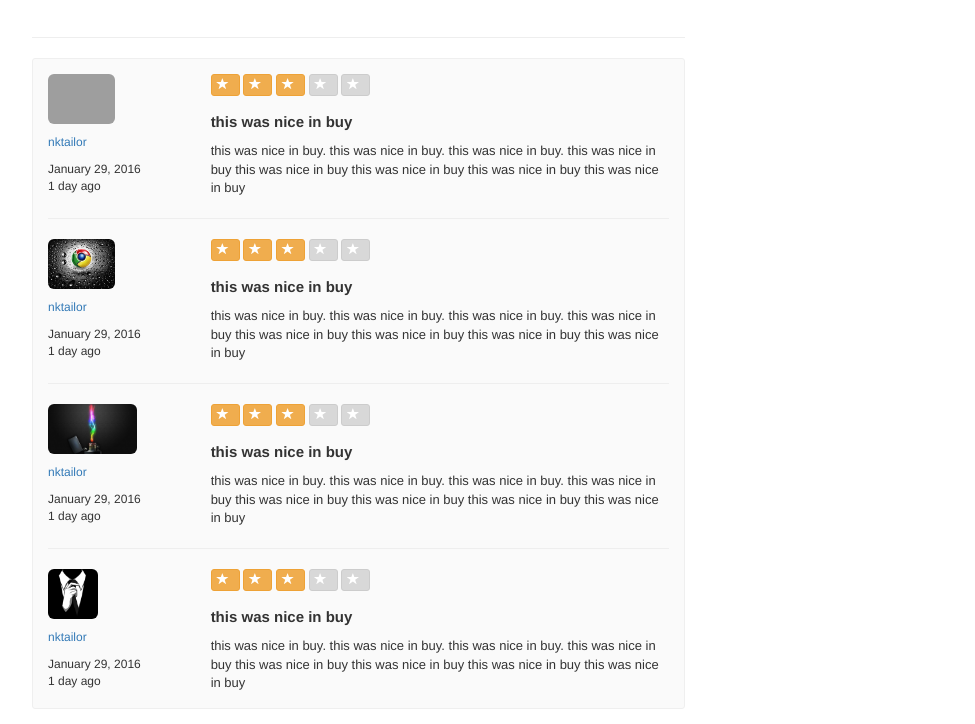
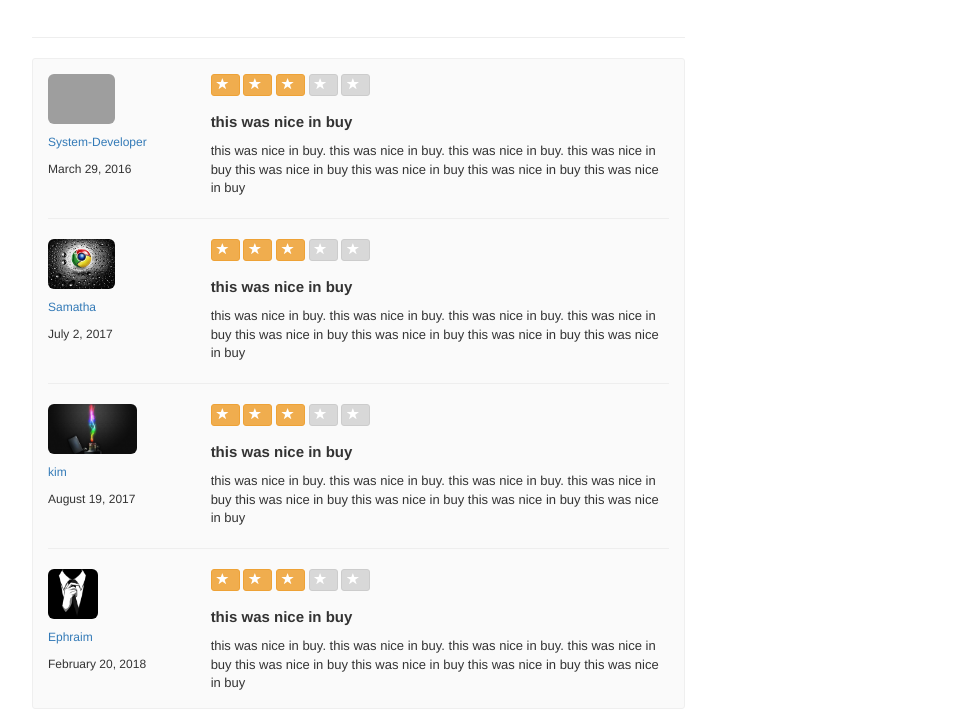
Before and after one commit to walle7/walle7.github.io, a plain HTML site: page about.html in a window 1280 px wide. Shown: the part 714-1438 px from the top of the page, without its empty margins (38-1013 px from the left). Drawn offline with Linux system fonts and the light colour scheme; grey boxes are pictures that could not be loaded.

Commit message:
Add some more information

```diff
--- a/about.html
+++ b/about.html
@@ -60,7 +60,7 @@
                             </span><span class="glyphicon glyphicon-star-empty"></span>
                         </div>
                         <div>
-                            <span class="glyphicon glyphicon-user"></span>1,050,008 total
+                            <span class="glyphicon glyphicon-user"></span>805 total
                         </div>
                     </div>
                     <div class="col-xs-12 col-md-6">
@@ -142,8 +142,8 @@
 					<div class="row">
 						<div class="col-sm-3">
 							<img src="img/road.jpg" class="img-rounded">
-							<div class="review-block-name"><a href="#">nktailor</a></div>
-							<div class="review-block-date">January 29, 2016<br/>1 day ago</div>
+							<div class="review-block-name"><a href="#">System-Developer</a></div>
+							<div class="review-block-date">March 29, 2016<br/></div>
 						</div>
 						<div class="col-sm-9">
 							<div class="review-block-rate">
@@ -171,8 +171,8 @@
 					<div class="row">
 						<div class="col-sm-3">
 							<img src="img/chrome.jpg" class="img-rounded">
-							<div class="review-block-name"><a href="#">nktailor</a></div>
-							<div class="review-block-date">January 29, 2016<br/>1 day ago</div>
+							<div class="review-block-name"><a href="#">Samatha</a></div>
+							<div class="review-block-date">July 2, 2017</div>
 						</div>
 						<div class="col-sm-9">
 							<div class="review-block-rate">
@@ -200,8 +200,8 @@
 					<div class="row">
 						<div class="col-sm-3">
 							<img src="img/lighter.jpg" class="img-rounded">
-							<div class="review-block-name"><a href="#">nktailor</a></div>
-							<div class="review-block-date">January 29, 2016<br/>1 day ago</div>
+							<div class="review-block-name"><a href="#">kim</a></div>
+							<div class="review-block-date">August 19, 2017<br/></div>
 						</div>
 						<div class="col-sm-9">
 							<div class="review-block-rate">
@@ -229,8 +229,8 @@
 					<div class="row">
 						<div class="col-sm-3">
 							<img src="img/tie.jpg" class="img-rounded">
-							<div class="review-block-name"><a href="#">nktailor</a></div>
-							<div class="review-block-date">January 29, 2016<br/>1 day ago</div>
+							<div class="review-block-name"><a href="#">Ephraim</a></div>
+							<div class="review-block-date">February 20, 2018<br/></div>
 						</div>
 						<div class="col-sm-9">
 							<div class="review-block-rate">
```
